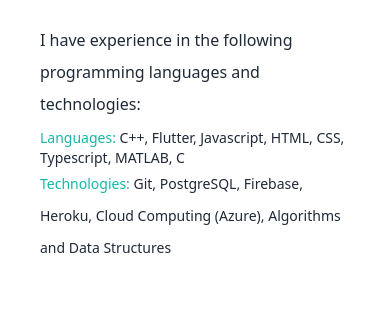
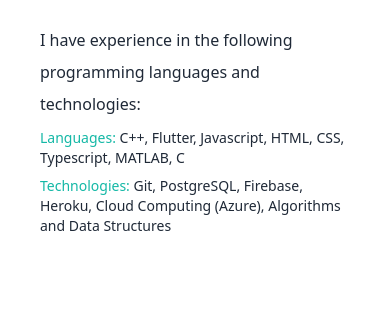
Before and after one commit to clariechek/portfolio, a Next.js app: page / in a window 390 px wide. Shown: the part 1766-2080 px from the top of the page. Built offline with nearby package versions, Linux system fonts and the light colour scheme.

Commit message:
debug mobile

```diff
--- a/pages/index.js
+++ b/pages/index.js
@@ -54,8 +54,8 @@
             <h3 className='text-3xl mt-20 py-1 dark:text-gray-50'>Background</h3>
             <p className='text-md py-2 leading-8 text-gray-800 dark:text-gray-50'>I'm a <span className="text-teal-500">penultimate</span> year student in the <span className="text-teal-500" >Bachelor of Mathematical and Computer Sciences with the Bachelor of Finance</span> at the University of Adelaide. I wrote my first line of code in university and it was incredibly foreign yet empowering to learn about all the things I could create with this skill.</p>
             <p className='text-md py-2 leading-8 text-gray-800 dark:text-gray-50'>I have experience in the following programming languages and technologies:</p>
-            <p className='text-sm text-gray-800 dark:text-gray-50'><span className='text-teal-500' >Languages:</span> C++, Flutter, Javascript, HTML, CSS, Typescript, MATLAB, C</p>
-            <p className='text-sm leading-8 text-gray-800 dark:text-gray-50'><span className='text-teal-500' >Technologies: </span>Git, PostgreSQL, Firebase, Heroku, Cloud Computing (Azure), Algorithms and Data Structures</p>
+            <p className='text-sm text-gray-800 dark:text-gray-50 pb-2'><span className='text-teal-500' >Languages:</span> C++, Flutter, Javascript, HTML, CSS, Typescript, MATLAB, C</p>
+            <p className='text-sm text-gray-800 dark:text-gray-50'><span className='text-teal-500' >Technologies: </span>Git, PostgreSQL, Firebase, Heroku, Cloud Computing (Azure), Algorithms and Data Structures</p>
           </div>
         </section>
         {/* page 3 - Portfolio */}
```
